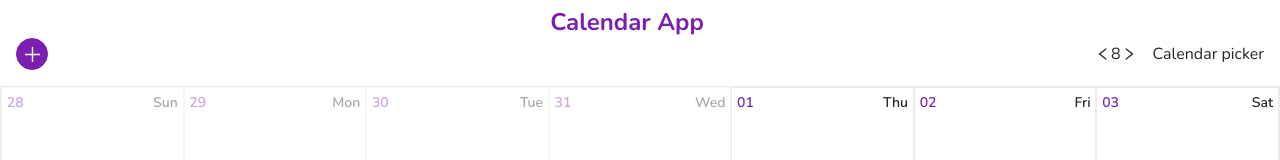
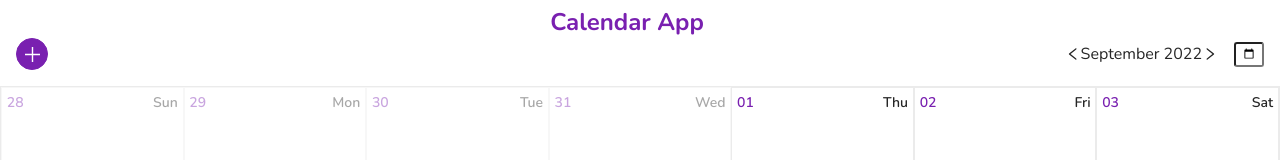
Before and after one commit to velichkoals/web-calendar, a React (Create React App) app: page / in a window 1280 px wide. Shown: the top 160 px of the page. Built offline with nearby package versions, Linux system fonts and the light colour scheme; some icons are missing.

Commit message:
feat: add functionality to btns, fixed display of month and year in calendar header

```diff
--- a/src/components/Calendar/Calendar.jsx
+++ b/src/components/Calendar/Calendar.jsx
@@ -1,14 +1,21 @@
-import React, { useState } from 'react';
+import React, { useEffect, useState } from 'react';
+import dayjs from 'dayjs';
+import { ReactComponent as AddIcon } from '../../assets/add-icon.svg';
+import { AiOutlineLeft, AiOutlineRight } from 'react-icons/ai';
 import { Month } from './components/Month/Month';
 import { getMonth } from '../../helpers/getMonth';
 
 import './Calendar.scss';
-import { ReactComponent as AddIcon } from '../../assets/add-icon.svg';
-import { AiOutlineLeft, AiOutlineRight } from 'react-icons/ai';
-import dayjs from 'dayjs';
 
 export const Calendar = () => {
 	const [currentMonth, setCurrentMonth] = useState(getMonth());
+	const [currentMonthIndex, setCurrentMonthIndex] = useState(dayjs().month());
+	const [isModalOpen, setIsModalOpen] = useState(false);
+
+	useEffect(() => {
+		setCurrentMonth(getMonth(currentMonthIndex));
+	}, [currentMonthIndex]);
+
 	return (
 		<div className='calendar'>
 			<header className='calendar__header'>
@@ -17,14 +24,22 @@ export const Calendar = () => {
 				</div>
 				<div className='calendar__header__item'>
 					<div className='header__item__buttons'>
-						<AiOutlineLeft className='header__item__btn' />
-						{dayjs().month()}
-						<AiOutlineRight className='header__item__btn' />
+						<AiOutlineLeft
+							onClick={() => setCurrentMonthIndex(currentMonthIndex - 1)}
+							className='header__item__btn'
+						/>
+						{dayjs(new Date(dayjs().year(), currentMonthIndex)).format(
+							'MMMM YYYY'
+						)}
+						<AiOutlineRight
+							className='header__item__btn'
+							onClick={() => setCurrentMonthIndex(currentMonthIndex + 1)}
+						/>
 					</div>
-					<div>Calendar picker</div>
+					<input type='date' className='header__item__date-picker' />
 				</div>
 			</header>
-			<Month month={currentMonth} />
+			<Month month={currentMonth} monthIndex={currentMonthIndex} />
 		</div>
 	);
 };
--- a/src/components/Calendar/Calendar.scss
+++ b/src/components/Calendar/Calendar.scss
@@ -59,4 +59,10 @@
       cursor: pointer;
     }
   }
+
+  &__date-picker {
+    width: 16px;
+    padding: 2px 5px;
+    border-radius: 3px;
+  }
 }
--- a/src/components/Calendar/components/Day/Day.jsx
+++ b/src/components/Calendar/components/Day/Day.jsx
@@ -1,17 +1,18 @@
 import React from 'react';
 import dayjs from 'dayjs';
 
-export const Day = ({ day }) => {
+export const Day = ({ day, monthIndex }) => {
 	const getCurrentDay = () => {
 		return day.format('DD-MM-YY') === dayjs().format('DD-MM-YY')
 			? 'calendar__day_current'
 			: '';
 	};
 	const getCurrentMonth = () => {
-		return day.format('MM') !== dayjs().format('MM')
+		return parseInt(day.format('MM')) !== monthIndex + 1
 			? 'calendar__day_disabled'
 			: '';
 	};
+
 	return (
 		<div className={`calendar__day ${getCurrentDay()} ${getCurrentMonth()}`}>
 			<div className='calendar__day__item__wrapper'>
--- a/src/components/Calendar/components/Month/Month.jsx
+++ b/src/components/Calendar/components/Month/Month.jsx
@@ -1,13 +1,13 @@
 import React from 'react';
 import { Day } from '../Day/Day';
 
-export const Month = ({ month }) => {
+export const Month = ({ month, monthIndex }) => {
 	return (
 		<div className='calendar__month'>
 			{month.map((row, index) => (
 				<React.Fragment key={index}>
 					{row.map((day, i) => (
-						<Day day={day} key={i} />
+						<Day day={day} key={i} monthIndex={monthIndex} />
 					))}
 				</React.Fragment>
 			))}
--- a/src/pages/HomePage/HomePage.scss
+++ b/src/pages/HomePage/HomePage.scss
@@ -37,6 +37,7 @@
     }
     &:hover .add-icon {
       fill: $purple-color;
+      transition: all .4s ease-in-out;
     }
   }
 }
```
